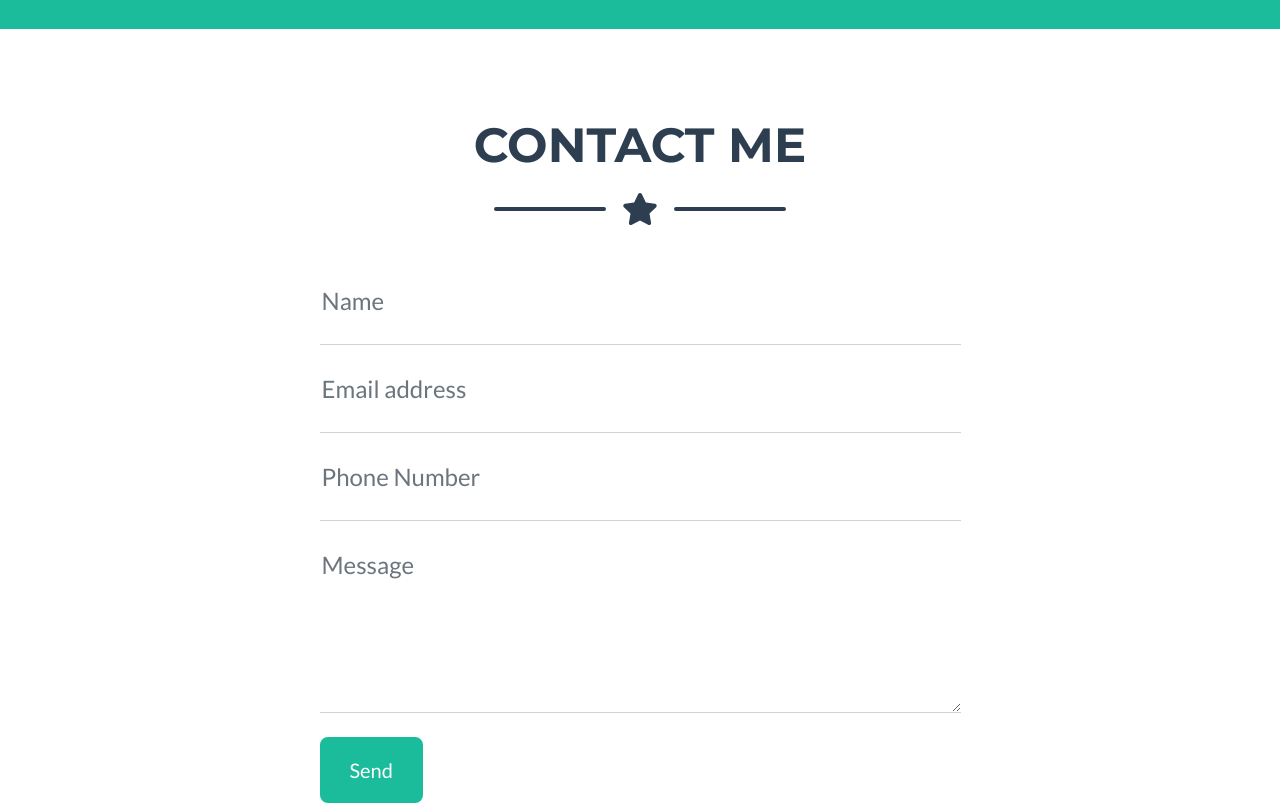
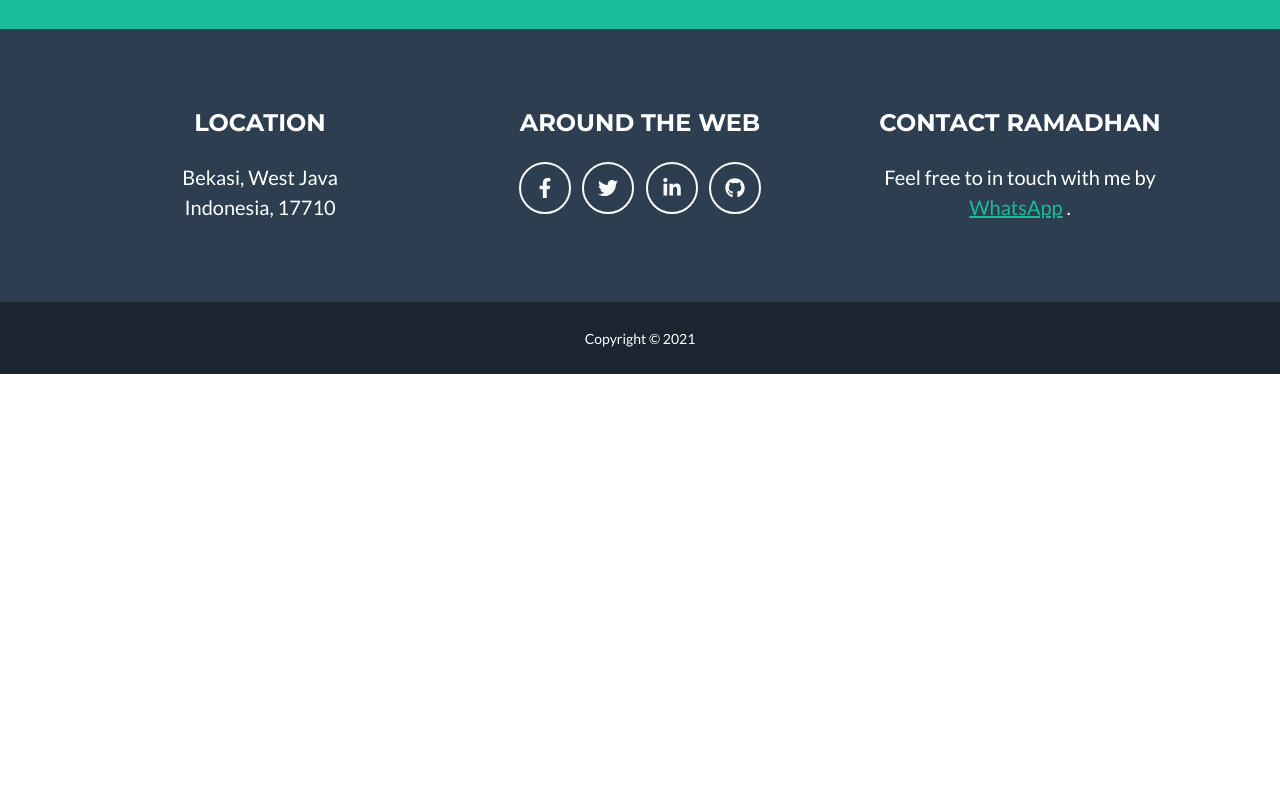
Before and after one commit to angkasatech/angkasatech.github.io, a plain HTML site: page index.html in a window 1280 px wide. Shown: the part 3460-4267 px from the top of the page. After the commit the page ends 3834 px from the top, so only its background shows below. Drawn offline with nearby package versions, Linux system fonts and the light colour scheme.

Commit message:
Update index.html

```diff
--- a/index.html
+++ b/index.html
@@ -183,44 +183,6 @@
                         <i class="fas fa-download me-2"></i>
                         Download CV!
                     </a>
-                </div>
-            </div>
-        </section>
-        <!-- Contact Section-->
-        <section class="page-section" id="contact">
-            <div class="container">
-                <!-- Contact Section Heading-->
-                <h2 class="page-section-heading text-center text-uppercase text-secondary mb-0">Contact Me</h2>
-                <!-- Icon Divider-->
-                <div class="divider-custom">
-                    <div class="divider-custom-line"></div>
-                    <div class="divider-custom-icon"><i class="fas fa-star"></i></div>
-                    <div class="divider-custom-line"></div>
-                </div>
-                <!-- Contact Section Form-->
-                <div class="row justify-content-center">
-                    <div class="col-lg-8 col-xl-7">
-                        <form>
-                            <div class="form-floating">
-                                <input class="form-control" id="inputName" type="text" placeholder="Enter your name..." />
-                                <label for="inputName">Name</label>
-                            </div>
-                            <div class="form-floating">
-                                <input class="form-control" id="inputEmail" type="email" placeholder="Enter your email..." />
-                                <label for="inputEmail">Email address</label>
-                            </div>
-                            <div class="form-floating">
-                                <input class="form-control" id="inputPhone" type="tel" placeholder="Enter your phone number..." />
-                                <label for="inputPhone">Phone Number</label>
-                            </div>
-                            <div class="form-floating">
-                                <textarea class="form-control" id="inputMessage" placeholder="Enter your message here..." style="height: 12rem"></textarea>
-                                <label for="inputMessage">Message</label>
-                            </div>
-                            <br />
-                            <button class="btn btn-primary btn-xl" type="submit">Send</button>
-                        </form>
-                    </div>
                 </div>
             </div>
         </section>
```
